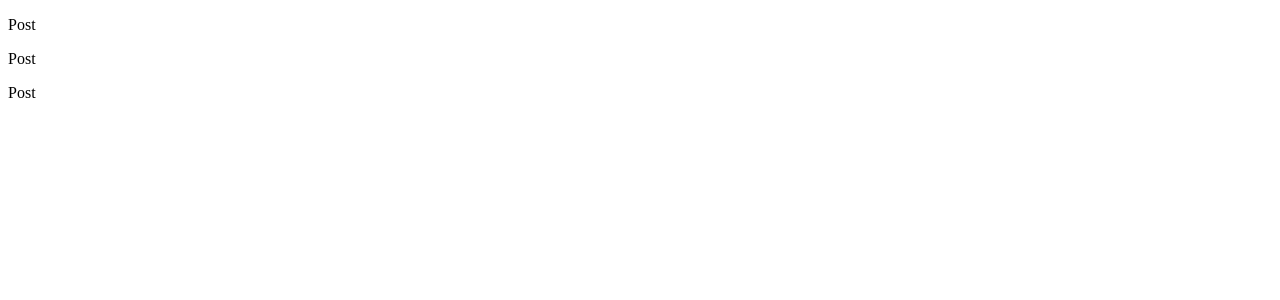
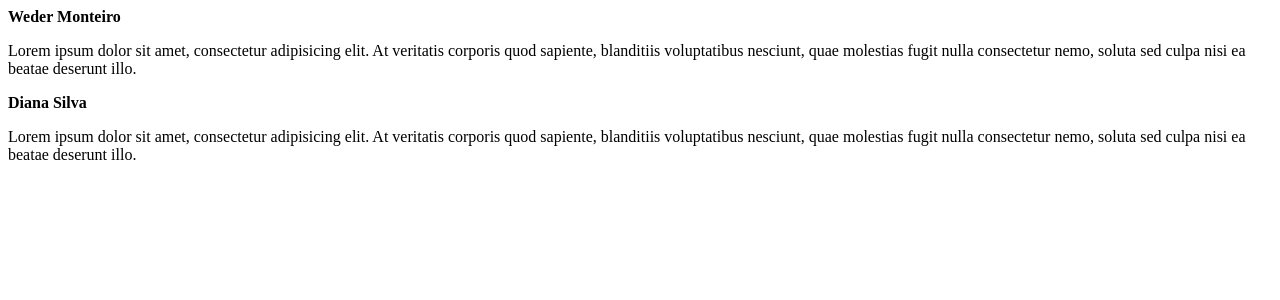
Before and after one commit to weder-monteiro/ignite-feed, a React (Vite) app: page / in a window 1280 px wide. Shown: the top 300 px of the page. Built offline with nearby package versions, Linux system fonts and the light colour scheme.

Commit message:
Propriedades

```diff
--- a/src/App.jsx
+++ b/src/App.jsx
@@ -3,9 +3,14 @@
 export function App() {
   return (
   <div>
-    <Post />
-    <Post />
-    <Post />
+    <Post
+      author="Weder Monteiro"
+      content="Lorem ipsum dolor sit amet, consectetur adipisicing elit. At veritatis corporis quod sapiente, blanditiis voluptatibus nesciunt, quae molestias fugit nulla consectetur nemo, soluta sed culpa nisi ea beatae deserunt illo."
+    />
+    <Post
+      author="Diana Silva"
+      content="Lorem ipsum dolor sit amet, consectetur adipisicing elit. At veritatis corporis quod sapiente, blanditiis voluptatibus nesciunt, quae molestias fugit nulla consectetur nemo, soluta sed culpa nisi ea beatae deserunt illo."
+    />
   </div>
   )
 }
--- a/src/Post.jsx
+++ b/src/Post.jsx
@@ -1,3 +1,8 @@
-export function Post() {
-    return(<p>Post</p>);
+export function Post(props) {
+    return (
+        <div>
+            <strong>{props.author}</strong>
+            <p>{props.content}</p>
+        </div>
+    );
 }
```
